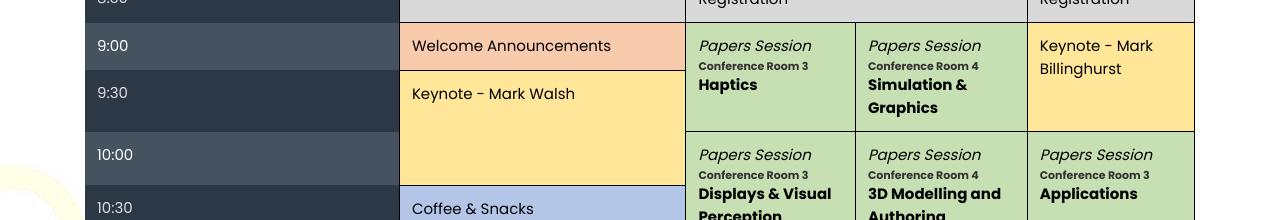
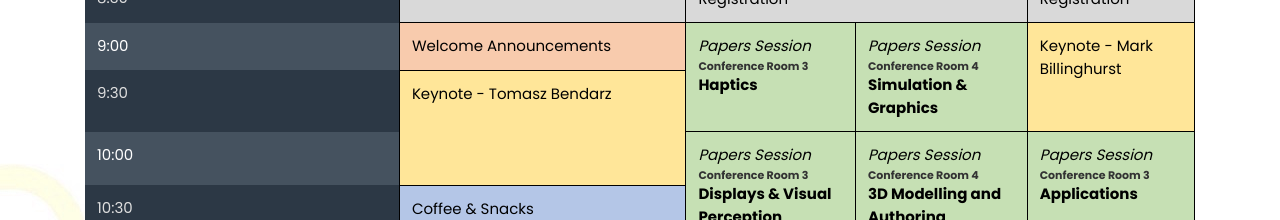
Before and after one commit to tomitrescak/vrst2019, a Next.js app: page /program in a window 1280 px wide. Shown: the part 732-952 px from the top of the page. Built offline with nearby package versions, Linux system fonts and the light colour scheme.

Commit message:
Conference start adjustments

```diff
--- a/pages/program.js
+++ b/pages/program.js
@@ -46,7 +46,7 @@ const days = [
       type: Types.Events
     },
     {
-      name: 'Keynote - Mark Walsh',
+      name: 'Keynote - Tomasz Bendarz',
       time: ['09:30', '10:30'],
       type: Types.Keynote
     },
@@ -61,7 +61,7 @@ const days = [
       sessions: [
         {
           name: 'Navigation & Locomotion',
-          chair: 'TBD',
+          chair: 'Kenny Mitchell',
           papers: [
             [
               '1089',
@@ -94,7 +94,7 @@ const days = [
       sessions: [
         {
           name: 'Avatars',
-          chair: 'TBD',
+          chair: 'Taehyun Rhee',
           papers: [
             [
               '1072',
@@ -115,7 +115,7 @@ const days = [
         },
         {
           name: 'Collaboration',
-          chair: 'TBD',
+          chair: 'Gun A. Lee',
           papers: [
             [
               '1087',
@@ -143,7 +143,7 @@ const days = [
       sessions: [
         {
           name: 'Engagement',
-          chair: 'TBD',
+          chair: 'Rick Skarbez',
           papers: [
             [
               '1236',
@@ -159,7 +159,7 @@ const days = [
         },
         {
           name: 'Mid-Air Techniques',
-          chair: 'TBD',
+          chair: 'Falk Schreiber',
           papers: [
             [
               '1097',
@@ -205,7 +205,7 @@ const days = [
       sessions: [
         {
           name: 'Haptics',
-          chair: 'TBD',
+          chair: 'Michael Vallance',
           papers: [
             [
               '1110',
@@ -221,7 +221,7 @@ const days = [
         },
         {
           name: 'Simulation & Graphics',
-          chair: 'TBD',
+          chair: 'Seungyong Lee',
           papers: [
             [
               '1213',
@@ -243,7 +243,7 @@ const days = [
       sessions: [
         {
           name: 'Displays & Visual Perception',
-          chair: 'TBD',
+          chair: 'Benoît Ozell',
           papers: [
             [
               '1039',
@@ -259,7 +259,7 @@ const days = [
         },
         {
           name: '3D Modelling and Authoring',
-          chair: 'TBD',
+          chair: 'Jean-Marc Gauthier',
           papers: [
             [
               '1149',
@@ -286,7 +286,7 @@ const days = [
       sessions: [
         {
           name: 'Devices',
-          chair: 'TBD',
+          chair: 'Tomomi Takashina',
           papers: [
             [
               '1201',
@@ -307,7 +307,7 @@ const days = [
         },
         {
           name: '3D Reconstruction',
-          chair: 'TBD',
+          chair: 'Krzysztof Pietroszek',
           papers: [
             [
               '1027',
@@ -387,7 +387,7 @@ const days = [
       sessions: [
         {
           name: 'Applications',
-          chair: 'TBD',
+          chair: 'Simon Hoermann',
           papers: [
             [
               '1107',
@@ -419,7 +419,7 @@ const days = [
       sessions: [
         {
           name: 'Monitoring',
-          chair: 'TBD',
+          chair: 'Penny Kyburz',
           papers: [
             [
               '1111',
@@ -451,7 +451,7 @@ const days = [
       sessions: [
         {
           name: 'Selection',
-          chair: 'TBD',
+          chair: 'J. Andreas Bærentzen',
           papers: [
             [
               '1163',
@@ -478,7 +478,7 @@ const days = [
       sessions: [
         {
           name: 'Manipulation',
-          chair: 'TBD',
+          chair: 'Thierry Duval',
           papers: [
             [
               '1135',
```
Also changed, not shown: components/introduction.js (+4 -6 lines), components/keynotes.js (+16 -0 lines), components/video.js (+4 -4 lines), static/images/tomasz.jpg (added).
